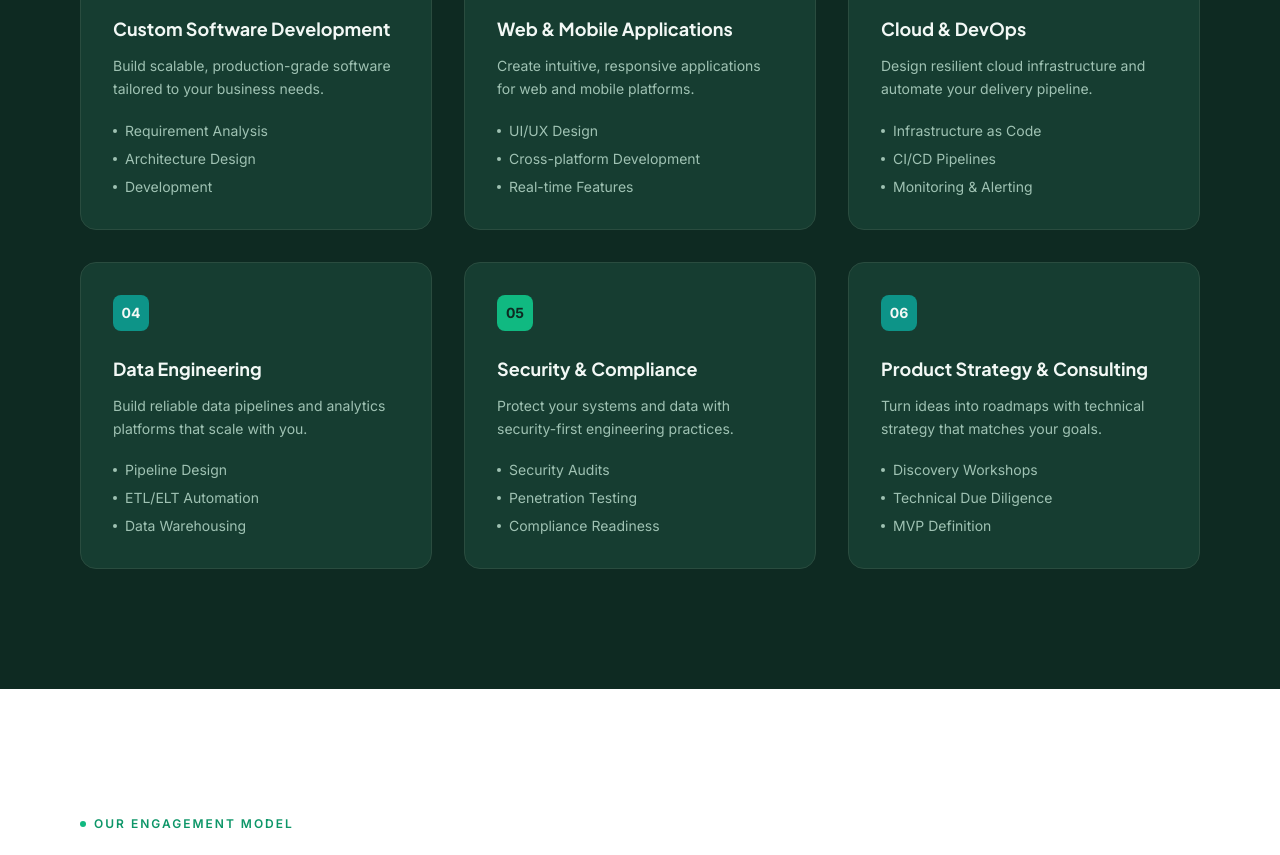
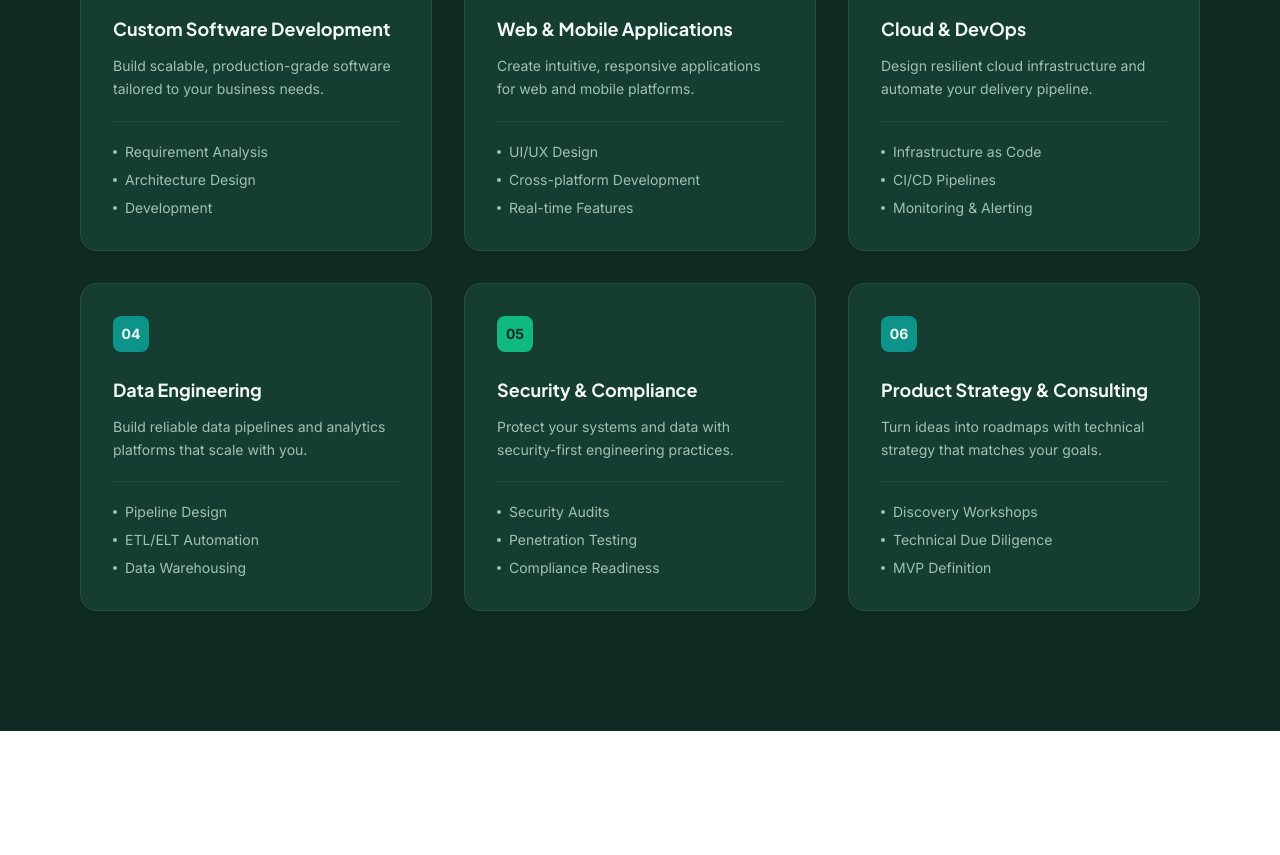
Before and after one commit to mehtabhussainshaikh/rehmat-portfolio, a Next.js app: page / in a window 1280 px wide. Shown: the part 1240-2095 px from the top of the page. Built offline with nearby package versions, Linux system fonts and the light colour scheme.

Commit message:
Add divider line above bullet list in numbered feature cards

```diff
--- a/src/components/NumberedFeatureCard.tsx
+++ b/src/components/NumberedFeatureCard.tsx
@@ -35,7 +35,7 @@ export function NumberedFeatureCard({
       </h3>
       <p className="mt-3 text-sm leading-relaxed text-text-on-dark-secondary">{description}</p>
       {items && items.length > 0 && (
-        <ul className="mt-5 flex flex-col gap-2">
+        <ul className="mt-5 flex flex-col gap-2 border-t border-border-on-ink pt-5">
           {items.map((item) => (
             <li
               key={item}
```
